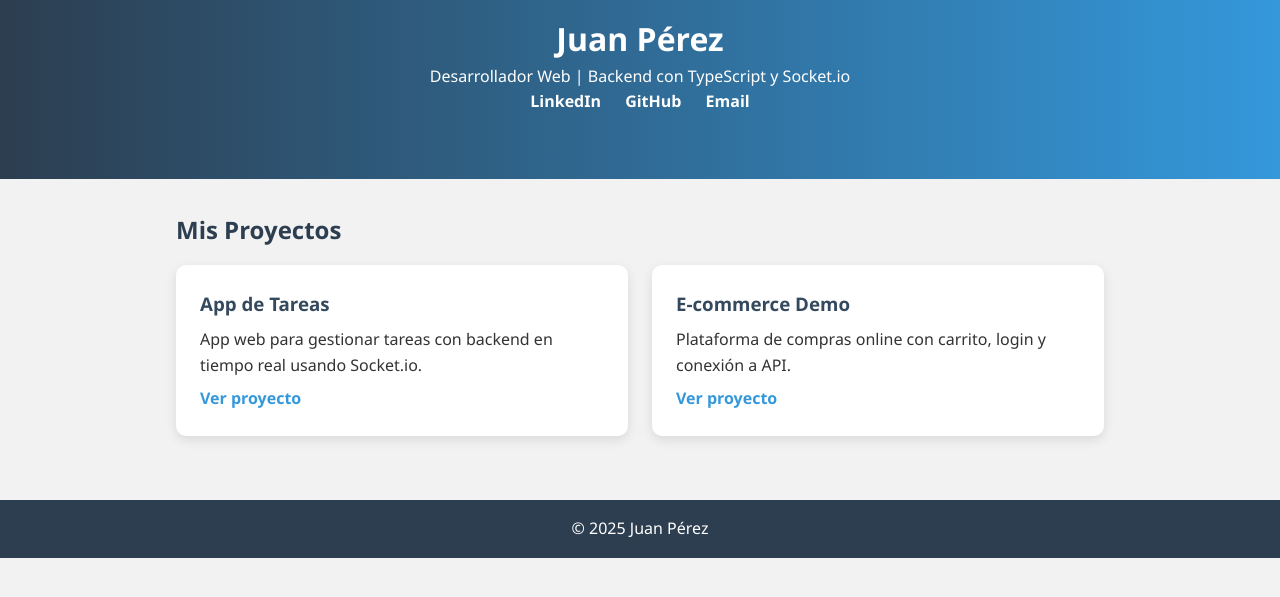
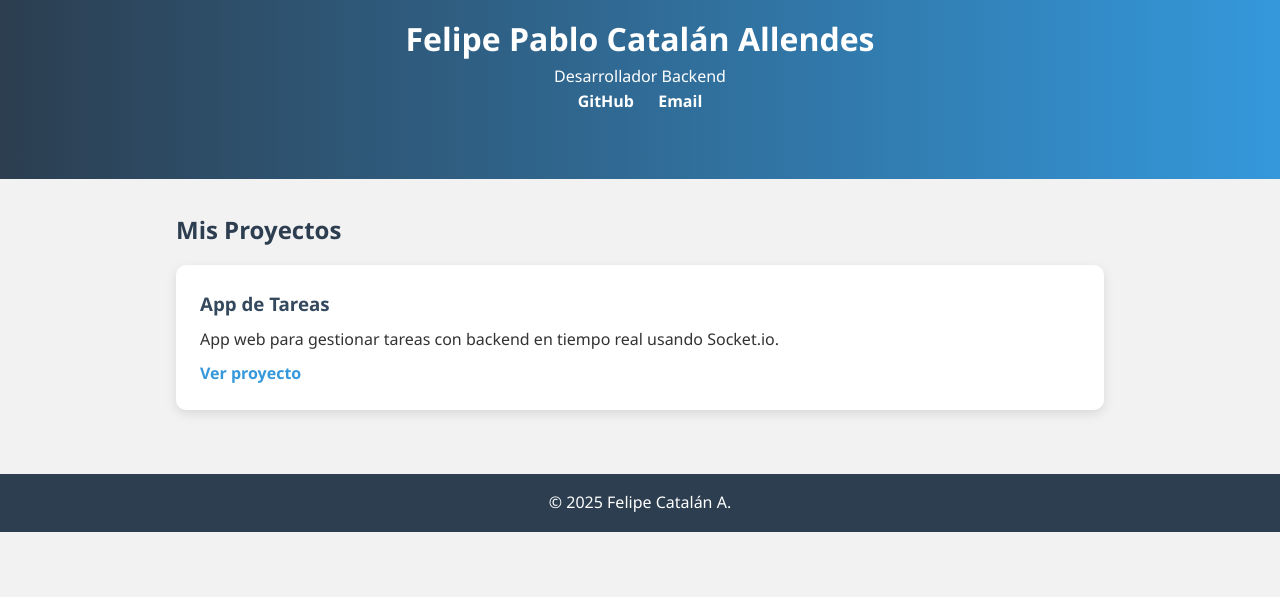
Before and after one commit to f3lip321/Portafolio, a plain HTML site: page index.html in a window 1280 px wide. Shown: the part 99-696 px from the top of the page. Drawn offline with Linux system fonts and the light colour scheme.

Commit message:
Actualiza datos personales

```diff
--- a/index.html
+++ b/index.html
@@ -3,19 +3,18 @@
 <head>
   <meta charset="UTF-8" />
   <meta name="viewport" content="width=device-width, initial-scale=1.0"/>
-  <title>Portafolio | Juan Pérez</title>
+  <title>Portafolio | Felipe Catalán</title>
   <link rel="stylesheet" href="style.css" />
 </head>
 <body>
   <header>
     <div class="container">
       <img src="tu-foto.jpg" alt="Foto de perfil" class="avatar" />
-      <h1>Juan Pérez</h1>
-      <p>Desarrollador Web | Backend con TypeScript y Socket.io</p>
+      <h1>Felipe Pablo Catalán Allendes</h1>
+      <p>Desarrollador Backend</p>
       <nav>
-        <a href="https://www.linkedin.com/in/juanperez" target="_blank">LinkedIn</a>
-        <a href="https://github.com/juanperez" target="_blank">GitHub</a>
-        <a href="mailto:juan@email.com">Email</a>
+        <a href="https://github.com/f3lip321" target="_blank">GitHub</a>
+        <a href="mailto:catalan.allendes@gmail.com">Email</a>
       </nav>
     </div>
   </header>
@@ -28,16 +27,11 @@
         <p>App web para gestionar tareas con backend en tiempo real usando Socket.io.</p>
         <a href="proyectos/proyecto1.html" target="_blank">Ver proyecto</a>
       </div>
-      <div class="project-card">
-        <h3>E-commerce Demo</h3>
-        <p>Plataforma de compras online con carrito, login y conexión a API.</p>
-        <a href="proyectos/proyecto2.html" target="_blank">Ver proyecto</a>
-      </div>
     </div>
   </main>
 
   <footer>
-    <p>© 2025 Juan Pérez</p>
+    <p>© 2025 Felipe Catalán A.</p>
   </footer>
 </body>
 </html>
```
